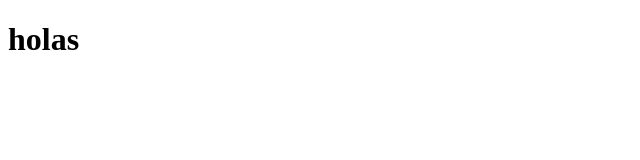
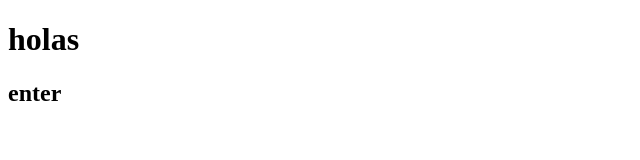
Before and after one commit to ASUSmk/asus, a plain HTML site: page index.html in a window 1280 px wide. Shown: the full height of the page, 0-640 px from the left. Drawn offline with Linux system fonts and the light colour scheme.

Commit message:
first commit

```diff
--- a/index.html
+++ b/index.html
@@ -7,5 +7,6 @@
 </head>
 <body>
     <h1>holas</h1>
+    <h2>enter</h2>
 </body>
 </html>
```
